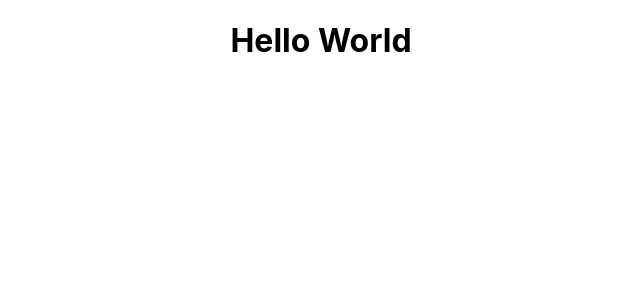
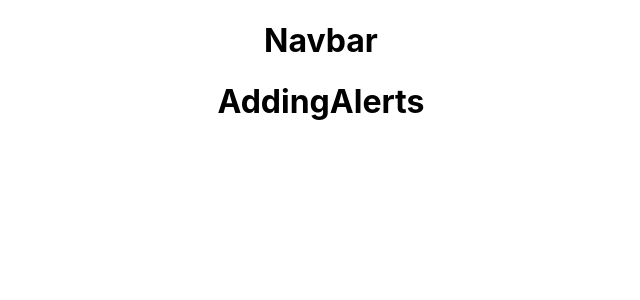
Before and after one commit to devysf/AlertingSystem, a React (Create React App) app in the folder client-alerting-system/: page /adding in a window 1280 px wide. Shown: the top 300 px of the page, without its empty margins (319-959 px from the left). Built offline with nearby package versions, Linux system fonts and the light colour scheme.

Commit message:
Basic Router settings is set in client side.

```diff
--- a/client-alerting-system/src/App.js
+++ b/client-alerting-system/src/App.js
@@ -1,12 +1,29 @@
 import React from 'react';
-import logo from './logo.svg';
 import './App.css';
+
+import { BrowserRouter as Router, Route } from "react-router-dom";
+
+import NavBar from "./components/NavBar";
+
+import Home from "./components/Home";
+import AddingAlerts from "./components/AddingAlerts";
+import ListAlerts from "./components/ListAlerts";
+import ReportsAlerts from "./components/ReportsAlerts";
+
 
 function App() {
   return (
-    <div className="App">
-      <h1> Hello World </h1>
-    </div>
+      <Router>
+        <div className="App">
+          <NavBar />
+
+          <Route exact path="/" component={Home} />
+          <Route exact path="/adding" component={AddingAlerts} />
+          <Route exact path="/lists" component={ListAlerts} />
+          <Route exact path="/reports" component={ReportsAlerts} />
+        </div>
+      </Router>
+
   );
 }
 
--- /dev/null
+++ b/client-alerting-system/src/components/AddingAlerts.js
@@ -0,0 +1,11 @@
+import React, { Component } from "react";
+
+export default class AddingAlerts extends Component {
+  render() {
+    return (
+      <div>
+        <h1> AddingAlerts </h1>
+      </div>
+    );
+  }
+}
--- /dev/null
+++ b/client-alerting-system/src/components/Home.js
@@ -0,0 +1,11 @@
+import React, { Component } from "react";
+
+export default class Home extends Component {
+  render() {
+    return (
+      <div>
+        <h1> Home </h1>
+      </div>
+    );
+  }
+}
--- /dev/null
+++ b/client-alerting-system/src/components/ListAlerts.js
@@ -0,0 +1,11 @@
+import React, { Component } from "react";
+
+export default class ListingAlerts extends Component {
+  render() {
+    return (
+      <div>
+        <h1> Home </h1>
+      </div>
+    );
+  }
+}
--- /dev/null
+++ b/client-alerting-system/src/components/NavBar.js
@@ -0,0 +1,11 @@
+import React, { Component } from "react";
+
+export default class NavBar extends Component {
+  render() {
+    return (
+      <div>
+        <h1> Navbar </h1>
+      </div>
+    );
+  }
+}
--- /dev/null
+++ b/client-alerting-system/src/components/ReportsAlerts.js
@@ -0,0 +1,11 @@
+import React, { Component } from "react";
+
+export default class ReportsAlerts extends Component {
+  render() {
+    return (
+      <div>
+        <h1> ReportsAlerts </h1>
+      </div>
+    );
+  }
+}
```
